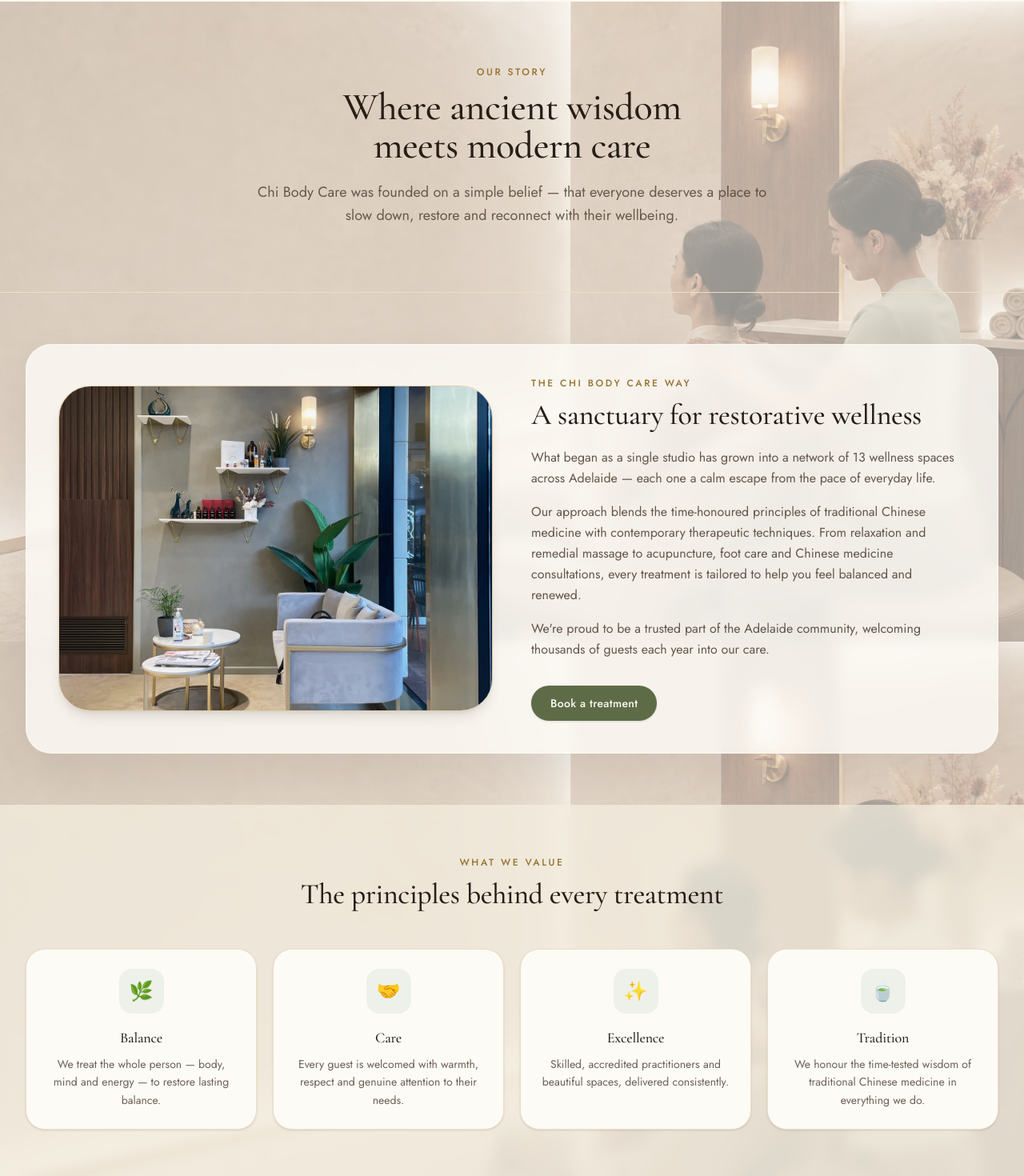
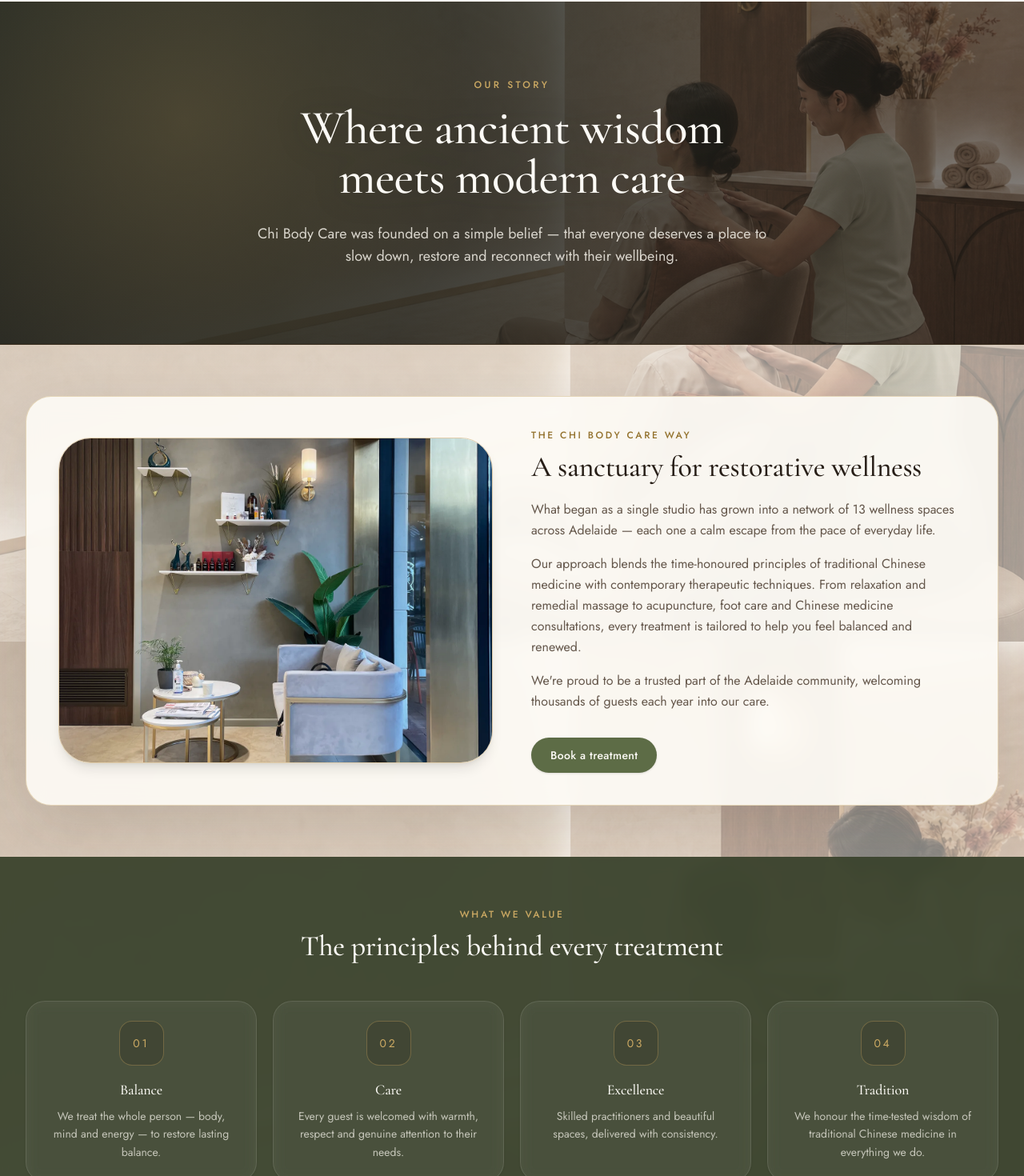
Before and after one commit to ar1062515080-pixel/chibodycare-website, a Next.js app: page /about in a window 1280 px wide. Shown: the part 79-1549 px from the top of the page at 80% size. Built offline with nearby package versions, Linux system fonts and the light colour scheme.

Commit message:
Align public pages with homepage style

```diff
--- a/src/app/about/page.tsx
+++ b/src/app/about/page.tsx
@@ -15,25 +15,25 @@
 
 const values = [
   {
-    icon: "🌿",
+    icon: "01",
     title: "Balance",
     description:
       "We treat the whole person — body, mind and energy — to restore lasting balance.",
   },
   {
-    icon: "🤝",
+    icon: "02",
     title: "Care",
     description:
       "Every guest is welcomed with warmth, respect and genuine attention to their needs.",
   },
   {
-    icon: "✨",
+    icon: "03",
     title: "Excellence",
     description:
-      "Skilled, accredited practitioners and beautiful spaces, delivered consistently.",
+      "Skilled practitioners and beautiful spaces, delivered with consistency.",
   },
   {
-    icon: "🍵",
+    icon: "04",
     title: "Tradition",
     description:
       "We honour the time-tested wisdom of traditional Chinese medicine in everything we do.",
@@ -46,18 +46,19 @@
       className="relative bg-cream-100 bg-cover bg-center bg-fixed"
       style={{
         backgroundImage:
-          "linear-gradient(rgba(250, 247, 240, 0.6), rgba(250, 247, 240, 0.6)), url('/images/studio/about-massage-background.png')",
+          "linear-gradient(rgba(250, 247, 240, 0.5), rgba(250, 247, 240, 0.62)), url('/images/studio/about-massage-background.png')",
       }}
     >
       <PageHero
         eyebrow="Our Story"
         title="Where ancient wisdom meets modern care"
         description={`${business.name} was founded on a simple belief — that everyone deserves a place to slow down, restore and reconnect with their wellbeing.`}
+        imageSrc="/images/studio/about-massage-background.png"
+        imageAlt="Massage treatment at Chi Body Care"
       />
 
-      {/* Brand story */}
       <section className="container-page py-16">
-        <div className="grid items-center gap-12 rounded-[2rem] border border-cream-50/80 bg-cream-50/82 p-6 shadow-[0_18px_50px_rgba(39,30,23,.08)] backdrop-blur-sm sm:p-10 lg:grid-cols-2">
+        <div className="grid items-center gap-12 rounded-[2rem] border border-sand-200/80 bg-cream-50/92 p-6 shadow-[0_24px_70px_rgba(39,30,23,.12)] backdrop-blur-md sm:p-10 lg:grid-cols-2">
           <div className="relative">
             <div className="relative aspect-[4/3] overflow-hidden rounded-[2.5rem] border border-sand-200 shadow-lg">
               <Image src="/images/studio/studio-lounge.webp" alt="Chi Body Care studio lounge" fill sizes="(min-width:1024px) 45vw, 100vw" className="object-cover object-center" />
@@ -96,26 +97,26 @@
         </div>
       </section>
 
-      {/* Values */}
-      <section className="bg-sand-50/70 py-16 backdrop-blur-sm">
+      <section className="bg-sage-800/95 py-16 text-cream-50 backdrop-blur-sm">
         <div className="container-page">
           <SectionHeading
             eyebrow="What we value"
             title="The principles behind every treatment"
+            className="[&_h2]:text-cream-50 [&_p]:text-gold-light"
           />
           <div className="mt-12 grid gap-5 sm:grid-cols-2 lg:grid-cols-4">
             {values.map((value) => (
               <div
                 key={value.title}
-                className="rounded-3xl border border-sand-100 bg-cream-50 p-6 text-center shadow-sm"
+                className="rounded-3xl border border-cream-50/10 bg-cream-50/8 p-6 text-center shadow-sm backdrop-blur-sm"
               >
-                <span className="mx-auto flex h-14 w-14 items-center justify-center rounded-2xl bg-sage-50 text-2xl">
+                <span className="mx-auto flex h-14 w-14 items-center justify-center rounded-2xl border border-gold-light/35 bg-brown-900/20 text-sm tracking-[0.2em] text-gold-light">
                   {value.icon}
                 </span>
-                <h3 className="mt-4 font-serif text-lg font-medium text-brown-900">
+                <h3 className="mt-4 font-serif text-lg font-medium text-cream-50">
                   {value.title}
                 </h3>
-                <p className="mt-2 text-sm leading-relaxed text-brown-700/80">
+                <p className="mt-2 text-sm leading-relaxed text-cream-100/70">
                   {value.description}
                 </p>
               </div>
@@ -124,8 +125,7 @@
         </div>
       </section>
 
-      {/* Therapist profiles */}
-      <section className="container-page mb-10 mt-16 rounded-[2rem] border border-cream-50/80 bg-cream-50/82 py-16 shadow-[0_18px_50px_rgba(39,30,23,.08)] backdrop-blur-sm sm:mb-16">
+      <section className="container-page mb-16 mt-16 rounded-[2rem] border border-sand-200/80 bg-cream-50/92 py-16 shadow-[0_24px_70px_rgba(39,30,23,.12)] backdrop-blur-md sm:mb-20">
         <SectionHeading
           eyebrow="Our Practitioners"
           title="Meet the team caring for you"
--- a/src/app/book/page.tsx
+++ b/src/app/book/page.tsx
@@ -1,4 +1,5 @@
 import type { Metadata } from "next";
+import Image from "next/image";
 import { BookingExperience } from "@/components/booking/booking-experience";
 import { getServiceById } from "@/lib/services";
 import { locations } from "@/lib/business";
@@ -50,15 +51,24 @@
 
   return (
     <div className="bg-sand-50/40">
-      <div className="border-b border-sand-100 bg-cream-50">
-        <div className="container-page py-10 text-center sm:py-12">
-          <p className="mb-2 text-xs font-medium uppercase tracking-[0.22em] text-gold-dark">
+      <div className="relative overflow-hidden border-b border-gold-dark/15 bg-brown-900 text-cream-50">
+        <Image
+          src="/images/studio/signage-closeup.webp"
+          alt="Chi Body Care gold signage"
+          fill
+          priority
+          sizes="100vw"
+          className="object-cover object-center opacity-[.72] saturate-[.9] contrast-[.9] brightness-[.88]"
+        />
+        <div className="absolute inset-0 bg-[linear-gradient(100deg,rgba(36,43,36,.92),rgba(36,43,36,.72),rgba(36,43,36,.36))]" />
+        <div className="container-page relative py-12 text-center sm:py-16">
+          <p className="mb-3 text-xs font-medium uppercase tracking-[0.28em] text-gold-light">
             Online Booking
           </p>
-          <h1 className="font-serif text-3xl font-medium text-brown-900 sm:text-4xl">
+          <h1 className="font-serif text-4xl font-medium text-cream-50 sm:text-5xl">
             Book your treatment
           </h1>
-          <p className="mx-auto mt-3 max-w-xl text-sm leading-relaxed text-brown-700/80">
+          <p className="mx-auto mt-4 max-w-xl text-sm leading-relaxed text-cream-100/80">
             Choose your studio, preferred professional, treatment and a time
             that suits you.
           </p>
--- a/src/app/contact/page.tsx
+++ b/src/app/contact/page.tsx
@@ -21,17 +21,19 @@
 
 export default function ContactPage() {
   return (
-    <>
+    <main className="bg-cream-100">
       <PageHero
         eyebrow="Contact"
         title="We'd love to hear from you"
         description="Questions about a treatment or booking? Reach out, or visit one of our 13 studios across Adelaide."
+        imageSrc="/images/studio/reception-counter.webp"
+        imageAlt="Chi Body Care reception counter"
       />
 
-      <section className="container-page pb-10 pt-16 sm:pb-16">
+      <section className="container-page pb-16 pt-16 sm:pb-20">
         <div className="grid gap-12 lg:grid-cols-[1.1fr_0.9fr]">
           {/* Contact form */}
-          <div>
+          <div className="rounded-[2rem] border border-sand-200/80 bg-cream-50 p-6 shadow-[0_24px_70px_rgba(39,30,23,.08)] sm:p-9">
             <h2 className="font-serif text-2xl font-medium text-brown-900">
               Send us a message
             </h2>
@@ -44,10 +46,10 @@
           </div>
 
           {/* Studio details */}
-          <div>
+          <div className="rounded-[2rem] border border-sand-200/80 bg-cream-50 p-6 shadow-[0_24px_70px_rgba(39,30,23,.08)] sm:p-9">
             <h2 className="font-serif text-2xl font-medium text-brown-900">Our studios</h2>
             <p className="mt-2 text-sm leading-relaxed text-brown-700/70">Select a studio to view its phone number and opening hours.</p>
-            <div className="mt-6 overflow-hidden rounded-3xl border border-sand-200 bg-cream-50/90 shadow-sm">
+            <div className="mt-6 overflow-hidden rounded-3xl border border-sand-200 bg-white/55 shadow-sm">
               {locations.map((location) => (
                 <details key={location.id} className="group border-b border-sand-100 last:border-b-0">
                   <summary className="flex list-none items-center justify-between gap-4 px-5 py-4 transition-colors hover:bg-sand-50/70">
@@ -66,6 +68,6 @@
           </div>
         </div>
       </section>
-    </>
+    </main>
   );
 }
--- a/src/app/services/page.tsx
+++ b/src/app/services/page.tsx
@@ -19,20 +19,22 @@
       className="relative bg-cream-100 bg-cover bg-center bg-fixed"
       style={{
         backgroundImage:
-          "linear-gradient(rgba(250, 247, 240, 0.6), rgba(250, 247, 240, 0.6)), url('/images/studio/botanical-wall-services.png')",
+          "linear-gradient(rgba(250, 247, 240, 0.48), rgba(250, 247, 240, 0.58)), url('/images/studio/botanical-wall-services.png')",
       }}
     >
       <PageHero
         eyebrow="Treatment Menu"
         title="Treatments for body & mind"
         description="Browse our full menu of restorative treatments. Every session can be booked online in minutes."
+        imageSrc="/images/studio/botanical-wall-services.png"
+        imageAlt="Chi Body Care botanical wall"
       >
         <Button href="/book" variant="primary" size="md">
           Start booking
         </Button>
       </PageHero>
 
-      <div className="container-page pb-10 pt-12 sm:pb-16 sm:pt-16">
+      <div className="container-page pb-16 pt-12 sm:pb-20 sm:pt-16">
         <TreatmentMenu groups={grouped} />
       </div>
     </main>
--- a/src/components/page-hero.tsx
+++ b/src/components/page-hero.tsx
@@ -1,36 +1,46 @@
 import type { ReactNode } from "react";
+import Image from "next/image";
 
 export function PageHero({
   eyebrow,
   title,
   description,
   children,
+  imageSrc,
+  imageAlt = "",
 }: {
   eyebrow?: string;
   title: string;
   description?: string;
   children?: ReactNode;
+  imageSrc?: string;
+  imageAlt?: string;
 }) {
   return (
-    <section className="relative overflow-hidden border-b border-sand-100">
-      <div
-        aria-hidden="true"
-        className="pointer-events-none absolute inset-0 -z-10"
-      >
-        <div className="absolute -right-24 -top-16 h-72 w-72 rounded-full bg-sage-200/40 blur-3xl" />
-        <div className="absolute -left-20 bottom-0 h-64 w-64 rounded-full bg-champagne/40 blur-3xl" />
-      </div>
-      <div className="container-page py-16 text-center sm:py-20">
+    <section className="relative overflow-hidden border-b border-gold-dark/15 bg-brown-900 text-cream-50">
+      {imageSrc ? (
+        <Image
+          src={imageSrc}
+          alt={imageAlt}
+          fill
+          priority
+          sizes="100vw"
+          className="object-cover object-center opacity-[.74] saturate-[.9] contrast-[.9] brightness-[.92]"
+        />
+      ) : null}
+      <div className="absolute inset-0 bg-[linear-gradient(100deg,rgba(36,43,36,.91)_0%,rgba(36,43,36,.82)_30%,rgba(36,43,36,.55)_55%,rgba(36,43,36,.25)_75%,rgba(36,43,36,.08)_100%)]" />
+      <div className="absolute inset-0 bg-[radial-gradient(circle_at_18%_35%,rgba(203,169,99,.18),transparent_34%),linear-gradient(180deg,rgba(39,30,23,.16),rgba(39,30,23,.36))]" />
+      <div className="container-page relative py-20 text-center sm:py-24">
         {eyebrow ? (
-          <p className="mb-3 text-xs font-medium uppercase tracking-[0.22em] text-gold-dark">
+          <p className="mb-4 text-xs font-medium uppercase tracking-[0.28em] text-gold-light">
             {eyebrow}
           </p>
         ) : null}
-        <h1 className="mx-auto max-w-3xl text-balance font-serif text-4xl font-medium text-brown-900 sm:text-5xl">
+        <h1 className="mx-auto max-w-4xl text-balance font-serif text-5xl font-medium leading-[1.03] text-cream-50 drop-shadow-[0_3px_18px_rgba(20,24,20,.3)] sm:text-6xl">
           {title}
         </h1>
         {description ? (
-          <p className="mx-auto mt-5 max-w-2xl text-lg leading-relaxed text-brown-700/80">
+          <p className="mx-auto mt-6 max-w-2xl text-base leading-7 text-cream-100/82 sm:text-lg">
             {description}
           </p>
         ) : null}
```
